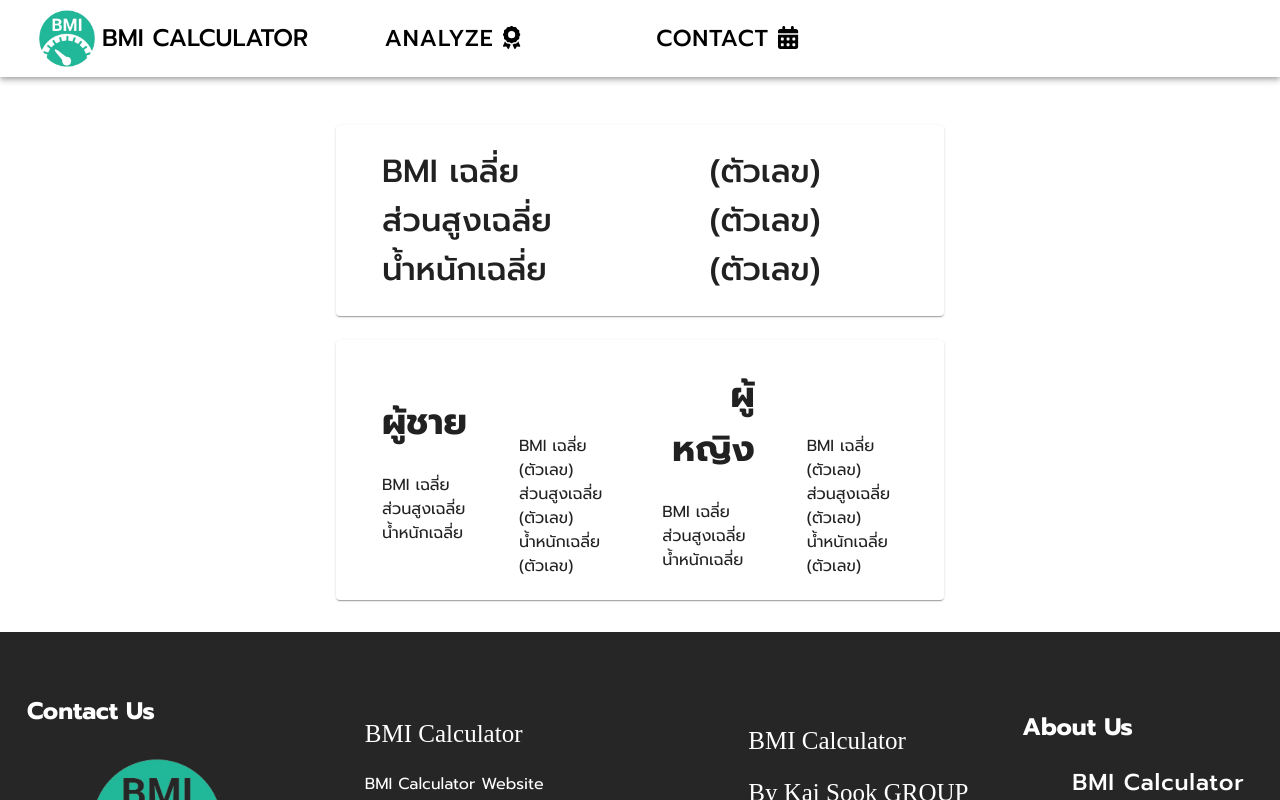
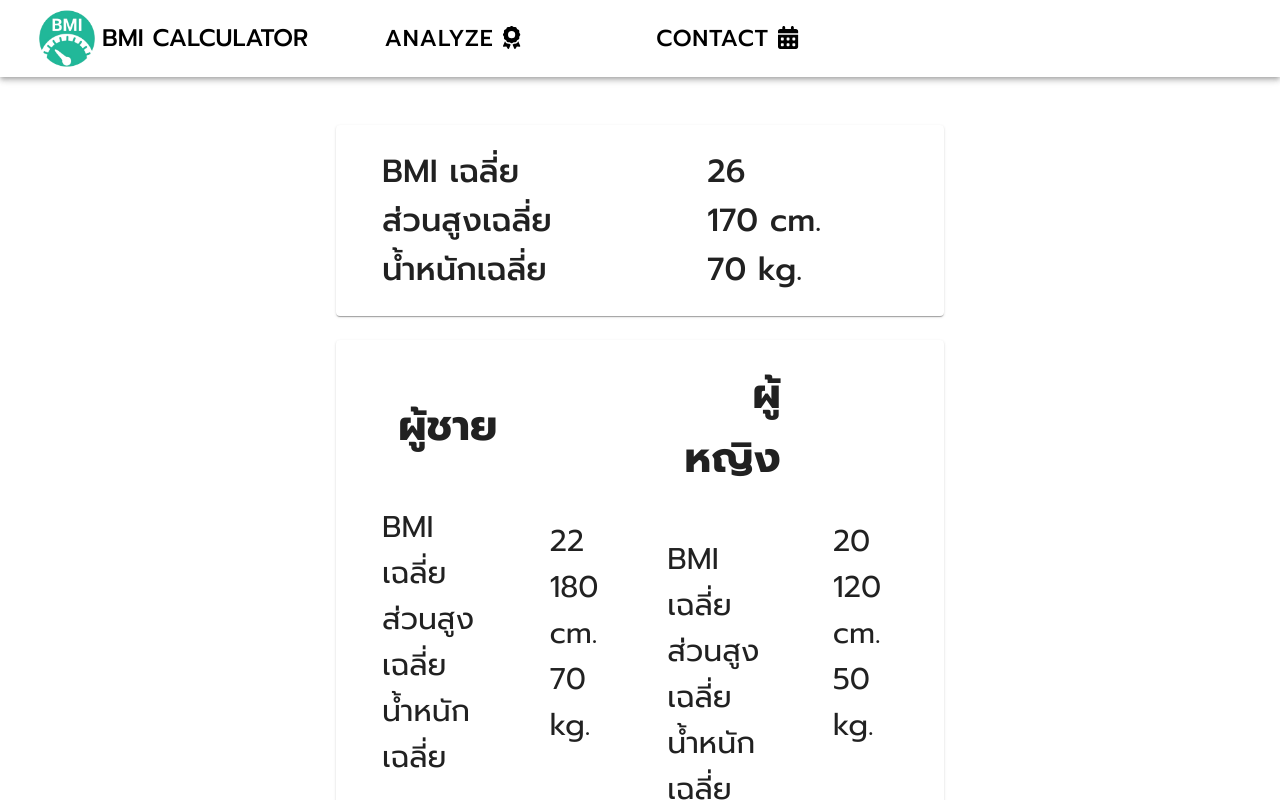
Before and after one commit to KixarS/bmi-frontend, a React (Create React App) app: page /analyze in a window 1280 px wide. Shown: the top 800 px of the page. Built offline with nearby package versions, Linux system fonts and the light colour scheme.

Commit message:
edit analyze page

```diff
--- a/src/components/Data/Analyze/AnalyzeCard.css
+++ b/src/components/Data/Analyze/AnalyzeCard.css
@@ -4,13 +4,13 @@
 }
 
 .headerC2{
-    font-size: 36px;
+    font-size: 42px;
     font-weight: bold;
     text-align: right;
 
 }
 
-.row{
+.detail{
     text-align: left;
-
+    font-size: 30px;
 }
--- a/src/components/Data/Analyze/AnalyzeCard.js
+++ b/src/components/Data/Analyze/AnalyzeCard.js
@@ -42,9 +42,9 @@ function Analyze() {
           <td>
             <Container maxWidth="auto">
               <div className='headerC1'>
-                <div>(ตัวเลข)
-                <br/>(ตัวเลข)
-                <br/>(ตัวเลข)
+                <div>26
+                <br/>170 cm.
+                <br/>70 kg.
                 </div>
               </div>
             </Container>
@@ -56,7 +56,7 @@ function Analyze() {
 
             {/* ค่าเฉลี่ยผู้ชาย */}
           <Card sx={{ p: 2.38, mt: 3 }}>
-      <div className='row'>
+      <div className='detail'>
         <table width="100%">
           <tr>
           <td>
@@ -66,7 +66,7 @@ function Analyze() {
               </div>
 
                 <br/>
-                <div>BMI เฉลี่ย
+                <div className='detail'>BMI เฉลี่ย
                 <br/>ส่วนสูงเฉลี่ย
                 <br/>น้ำหนักเฉลี่ย
               </div>
@@ -77,11 +77,9 @@ function Analyze() {
             <Container maxWidth="auto">
             <br/>
             <br/>
-            <br/>
-
-                <div>BMI เฉลี่ย (ตัวเลข)</div>
-                <div>ส่วนสูงเฉลี่ย (ตัวเลข)
-                <br/>น้ำหนักเฉลี่ย (ตัวเลข)
+                <div className='detail'>22
+                <br/>180 cm.
+                <br/>70 kg.
               </div>
             </Container>
           </td>
@@ -94,7 +92,7 @@ function Analyze() {
               </div>
 
                 <br/>
-                <div>BMI เฉลี่ย
+                <div className='detail'>BMI เฉลี่ย
                 <br/>ส่วนสูงเฉลี่ย
                 <br/>น้ำหนักเฉลี่ย
               </div>
@@ -105,11 +103,9 @@ function Analyze() {
             <Container maxWidth="auto">
             <br/>
             <br/>
-            <br/>
-
-                <div>BMI เฉลี่ย (ตัวเลข)</div>
-                <div>ส่วนสูงเฉลี่ย (ตัวเลข)
-                <br/>น้ำหนักเฉลี่ย (ตัวเลข)
+                <div className='detail'>20</div>
+                <div>120 cm.
+                <br/>50 kg.
               </div>
             </Container>
           </td>
```
